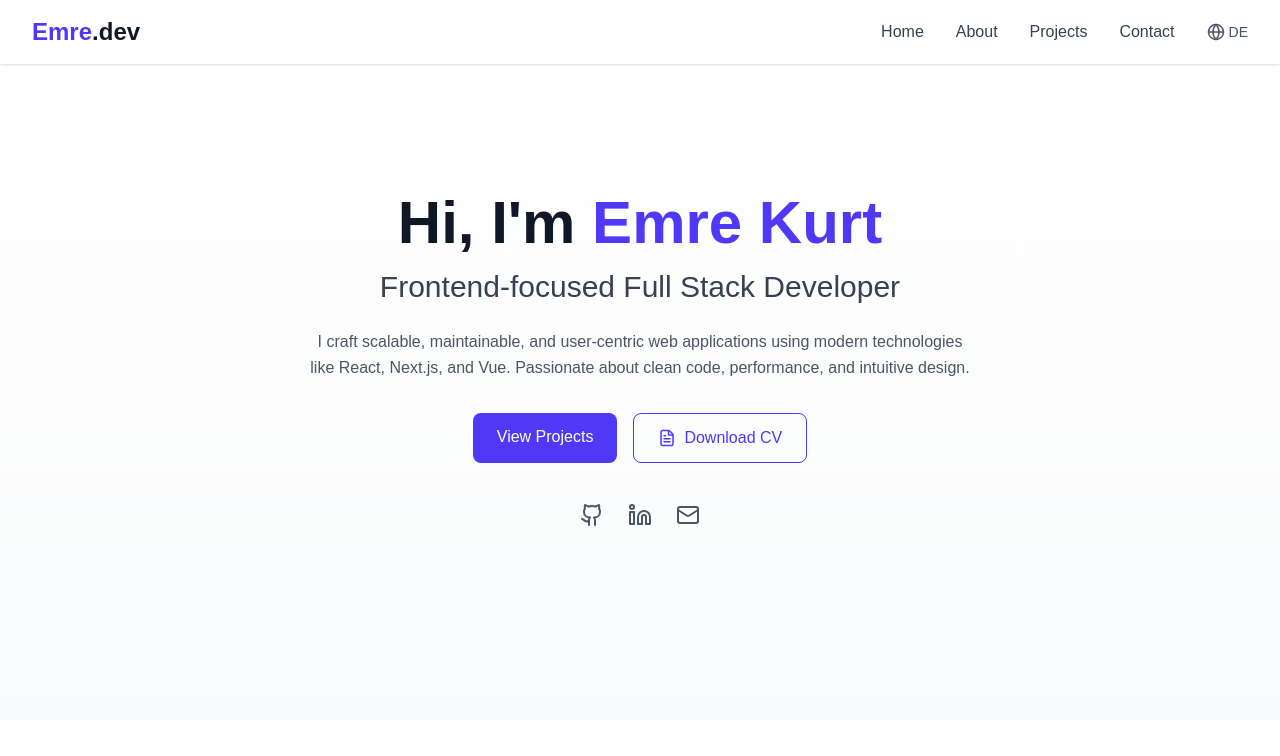
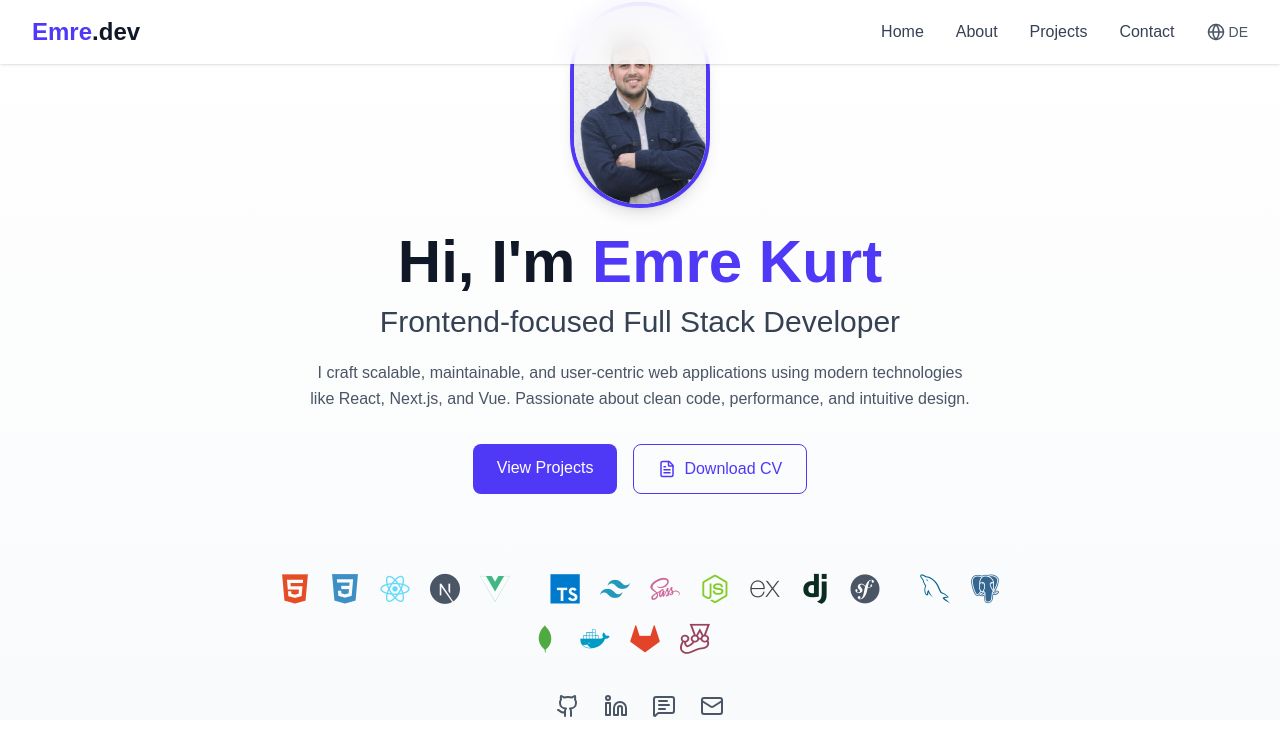
Before and after one commit to emrekrt1655/my-portfolio, a Next.js app: page /en in a window 1280 px wide. Shown: the top 756 px of the page. Built offline with nearby package versions, Linux system fonts and the light colour scheme.

Commit message:
feat: enhance Hero component with image and additional tech icons

```diff
--- a/app/components/Hero.tsx
+++ b/app/components/Hero.tsx
@@ -1,7 +1,14 @@
 "use client";
 
 import { useTranslations } from "next-intl";
-import { ArrowRight, Github, Linkedin, FileText, Mail } from "lucide-react";
+import {
+  Github,
+  Linkedin,
+  Mail,
+  FileText,
+  MessageSquareText,
+} from "lucide-react";
+import Image from "next/image";
 import Link from "next/link";
 import { usePathname } from "next/navigation";
 
@@ -10,21 +17,40 @@ const Hero = () => {
   const pathname = usePathname();
   const currentLocale = pathname.split("/")[1] || "en";
 
+  // Tech stack ikonları (public/icons içine eklenebilir)
+  const techs = [
+    { name: "React", src: "/icons/react.svg" },
+    { name: "Next.js", src: "/icons/nextjs.svg" },
+    { name: "Vue.js", src: "/icons/vue.svg" },
+    { name: "TypeScript", src: "/icons/typescript.svg" },
+    { name: "Tailwind", src: "/icons/tailwind.svg" },
+    { name: "Node.js", src: "/icons/nodejs.svg" },
+  ];
+
   return (
-    <section className="flex flex-col items-center justify-center text-center min-h-[90vh] px-6 bg-gradient-to-b from-white to-gray-50">
-      <h1 className="text-5xl md:text-6xl font-bold text-gray-900 mb-4">
-        {t("greeting")}{" "}
-        <span className="text-indigo-600">{t("name")}</span>
+    <section className="flex flex-col items-center justify-center min-h-[90vh] px-6 text-center bg-gradient-to-b from-white to-gray-50">
+      <div className="mb-6">
+        <Image
+          src="/images/emre.jpg"
+          alt="Emre Kurt"
+          width={140}
+          height={140}
+          className="rounded-full shadow-lg border-4 border-indigo-600"
+        />
+      </div>
+
+      {/* Başlıklar */}
+      <h1 className="text-5xl md:text-6xl font-bold text-gray-900 mb-3">
+        {t("greeting")} <span className="text-indigo-600">{t("name")}</span>
       </h1>
+      <h2 className="text-2xl md:text-3xl text-gray-700 mb-5">{t("title")}</h2>
 
-      <h2 className="text-2xl md:text-3xl text-gray-700 mb-6">
-        {t("title")}
-      </h2>
-
+      {/* Açıklama */}
       <p className="max-w-2xl text-gray-600 mb-8 leading-relaxed">
         {t("description")}
       </p>
 
+      {/* Butonlar */}
       <div className="flex gap-4 mb-10">
         <Link
           href={`/${currentLocale}#projects`}
@@ -41,12 +67,60 @@ const Hero = () => {
         </Link>
       </div>
 
-      <div className="flex gap-6 text-gray-600">
+      <div className="flex flex-wrap justify-center gap-5 text-3xl text-gray-600 mt-10 max-w-3xl mx-auto">
+        {[
+          { class: "devicon-html5-plain colored", name: "HTML5" },
+          { class: "devicon-css3-plain colored", name: "CSS3" },
+          { class: "devicon-react-original colored", name: "React" },
+          { class: "devicon-nextjs-original", name: "Next.js" },
+          { class: "devicon-vuejs-plain colored", name: "Vue.js" },
+          { class: "devicon-stenciljs-original colored", name: "Stencil.js" },
+          { class: "devicon-typescript-plain colored", name: "TypeScript" },
+          { class: "devicon-tailwindcss-plain colored", name: "Tailwind CSS" },
+          { class: "devicon-sass-original colored", name: "SCSS / Sass" },
+          { class: "devicon-nodejs-plain colored", name: "Node.js" },
+          { class: "devicon-express-original colored", name: "Express.js" },
+          { class: "devicon-django-plain colored", name: "Django" },
+          { class: "devicon-symfony-original", name: "Symfony" },
+          { class: "devicon-prisma-original colored", name: "Prisma ORM" },
+          { class: "devicon-mysql-plain colored", name: "MySQL" },
+          { class: "devicon-postgresql-plain colored", name: "PostgreSQL" },
+          { class: "devicon-mongodb-plain colored", name: "MongoDB" },
+          { class: "devicon-docker-plain colored", name: "Docker" },
+          { class: "devicon-gitlab-plain colored", name: "GitLab" },
+          { class: "devicon-jest-plain colored", name: "Jest" },
+          { class: "devicon-cypressio-plain colored", name: "Cypress" },
+          { class: "devicon-playwright-plain colored", name: "Playwright" },
+        ].map((tech) => (
+          <div
+            key={tech.name}
+            className="relative group flex flex-col items-center"
+          >
+            <i
+              className={`${tech.class} hover:scale-125 transition-transform duration-300 cursor-pointer`}
+            ></i>
+
+            {/* Tooltip */}
+            <span className="absolute bottom-[-30px] bg-gray-800 text-white text-xs px-2 py-1 rounded opacity-0 group-hover:opacity-100 transition-opacity duration-300 whitespace-nowrap">
+              {tech.name}
+            </span>
+          </div>
+        ))}
+      </div>
+
+      {/* Sosyal medya ikonları */}
+      <div className="flex mt-10 gap-6 text-gray-600">
         <Link href="https://github.com/emrekrt1655" target="_blank">
           <Github size={24} className="hover:text-indigo-600 transition" />
         </Link>
         <Link href="https://www.linkedin.com/in/emrekrt16/" target="_blank">
           <Linkedin size={24} className="hover:text-indigo-600 transition" />
+        </Link>
+        <Link href="https://medium.com/@emrekrt16" target="_blank">
+          <MessageSquareText
+            size={24}
+            className="hover:text-indigo-600 transition"
+          />
         </Link>
         <Link href="mailto:emrekurtt1655@gmail.com">
           <Mail size={24} className="hover:text-indigo-600 transition" />
--- a/app/layout.tsx
+++ b/app/layout.tsx
@@ -12,9 +12,9 @@ const geistMono = Geist_Mono({
   subsets: ["latin"],
 });
 
-export const metadata: Metadata = {
-  title: "Emre Kurt - Portfolio",
-  description: "Frontend-focused Full Stack Developer",
+export const metadata = {
+  title: "Emre.dev | Portfolio",
+  description: "Frontend Developer Portfolio by Emre",
 };
 
 export default function RootLayout({
@@ -23,10 +23,14 @@ export default function RootLayout({
   children: React.ReactNode;
 }>) {
   return (
-    <html lang="en">
-      <body
-        className={`${geistSans.variable} ${geistMono.variable} antialiased`}
-      >
+     <html lang="en">
+      <head>
+        <link
+          rel="stylesheet"
+          href="https://cdn.jsdelivr.net/gh/devicons/devicon@v2.15.1/devicon.min.css"
+        />
+      </head>
+      <body className="bg-gray-50 text-gray-900">
         {children}
       </body>
     </html>
```
Also changed, not shown: public/images/emre.jpg (added).
